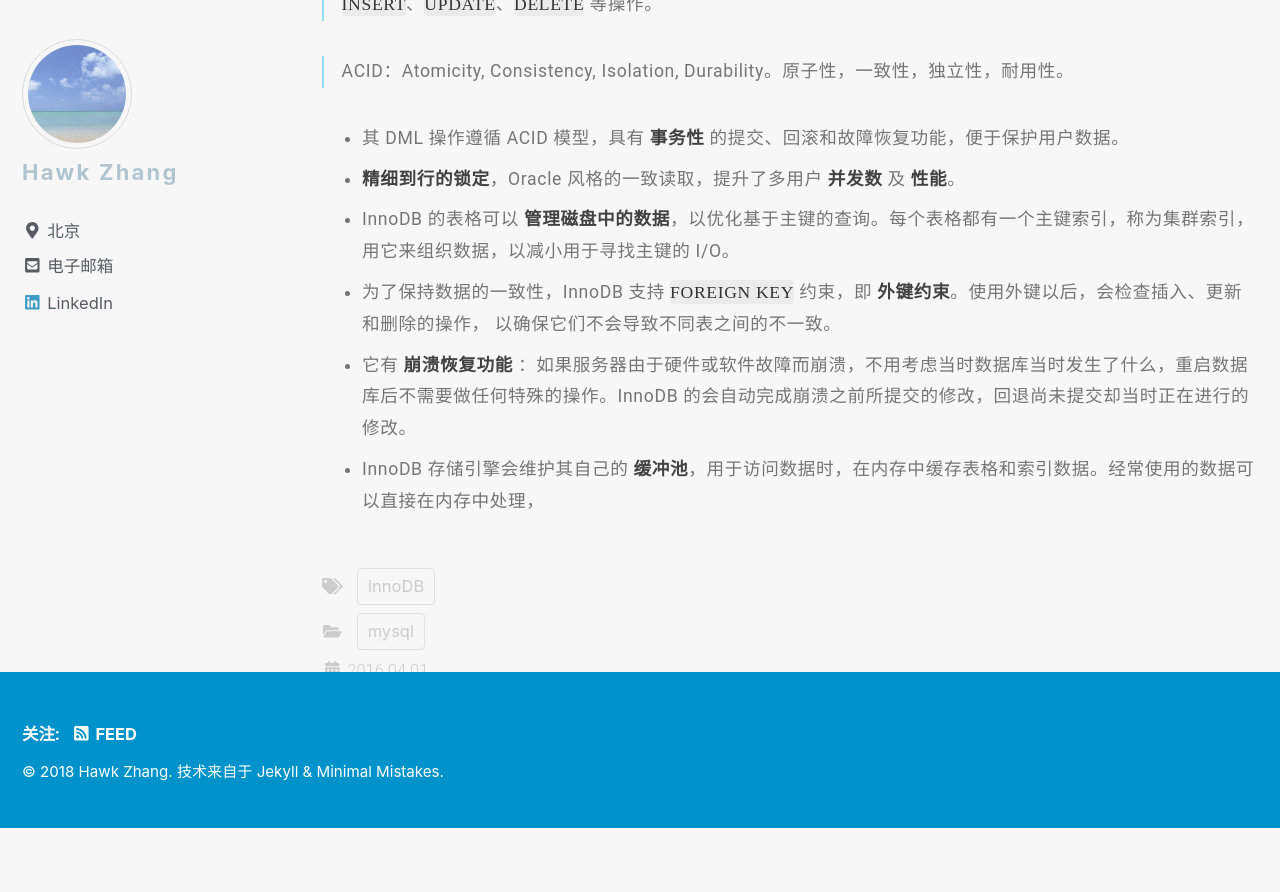
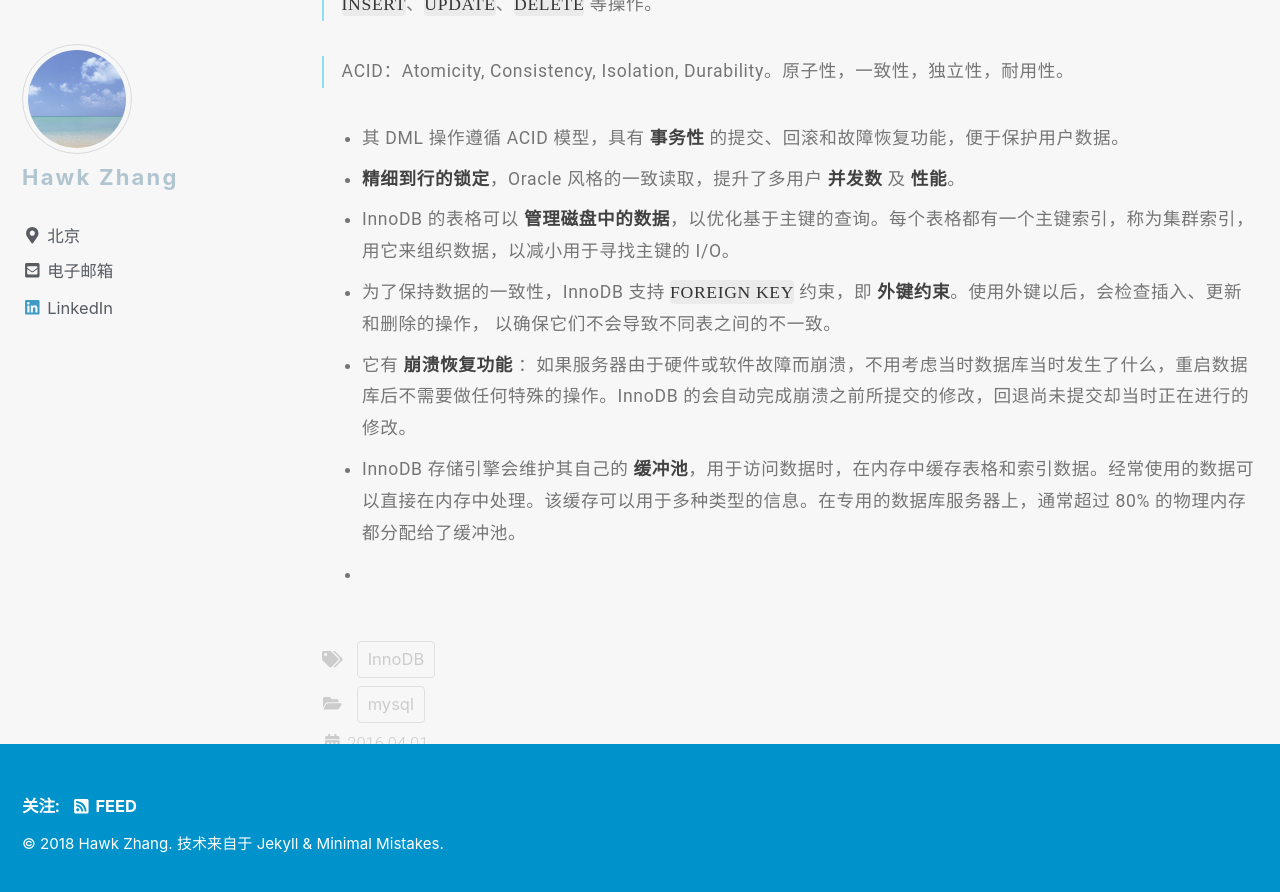
Before and after one commit to narru888/linotes_note, a Jekyll site: the page built from _posts/mysql/2016-04-01-innodb.intro.md, in a window 1280 px wide and 900 px high, scrolled down 1041 px. Shown: the top 892 px of the window. Built offline with Jekyll 4.4.1, drawn with Linux system fonts in a browser that asks for light colours; nearby versions of some CDN libraries; a script that is not in the unit is left out; before the commit the page ends 1869 px from its top, so only the background shows below that.

Commit message:
update on 2018-08-19 20:20:01 CST

```diff
--- a/_posts/mysql/2016-04-01-innodb.intro.md
+++ b/_posts/mysql/2016-04-01-innodb.intro.md
@@ -36,4 +36,5 @@
 * InnoDB 的表格可以 **管理磁盘中的数据**，以优化基于主键的查询。每个表格都有一个主键索引，称为集群索引，用它来组织数据，以减小用于寻找主键的 I/O。
 * 为了保持数据的一致性，InnoDB 支持 `FOREIGN KEY` 约束，即 **外键约束**。使用外键以后，会检查插入、更新和删除的操作， 以确保它们不会导致不同表之间的不一致。
 * 它有 **崩溃恢复功能** ：如果服务器由于硬件或软件故障而崩溃，不用考虑当时数据库当时发生了什么，重启数据库后不需要做任何特殊的操作。InnoDB 的会自动完成崩溃之前所提交的修改，回退尚未提交却当时正在进行的修改。
-* InnoDB 存储引擎会维护其自己的 **缓冲池**，用于访问数据时，在内存中缓存表格和索引数据。经常使用的数据可以直接在内存中处理，
+* InnoDB 存储引擎会维护其自己的 **缓冲池**，用于访问数据时，在内存中缓存表格和索引数据。经常使用的数据可以直接在内存中处理。该缓存可以用于多种类型的信息。在专用的数据库服务器上，通常超过 80% 的物理内存都分配给了缓冲池。
+*
```
